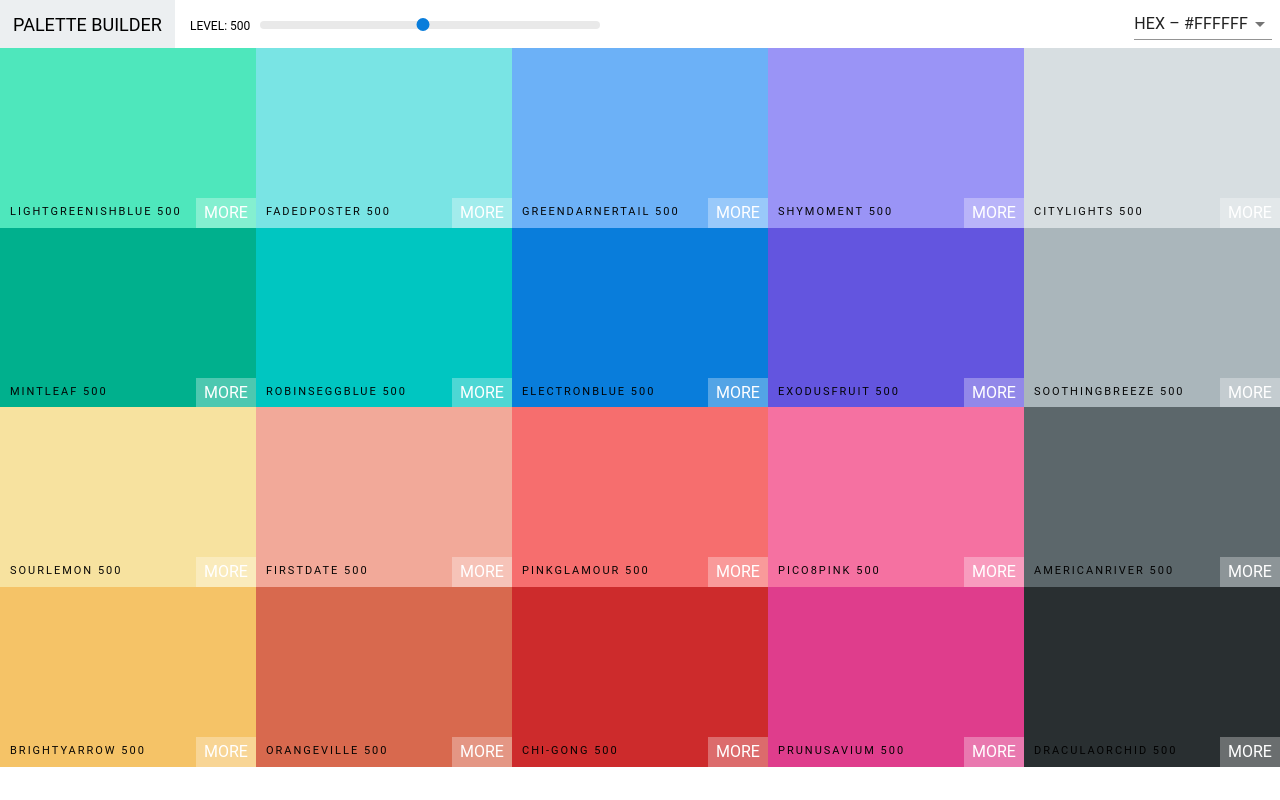
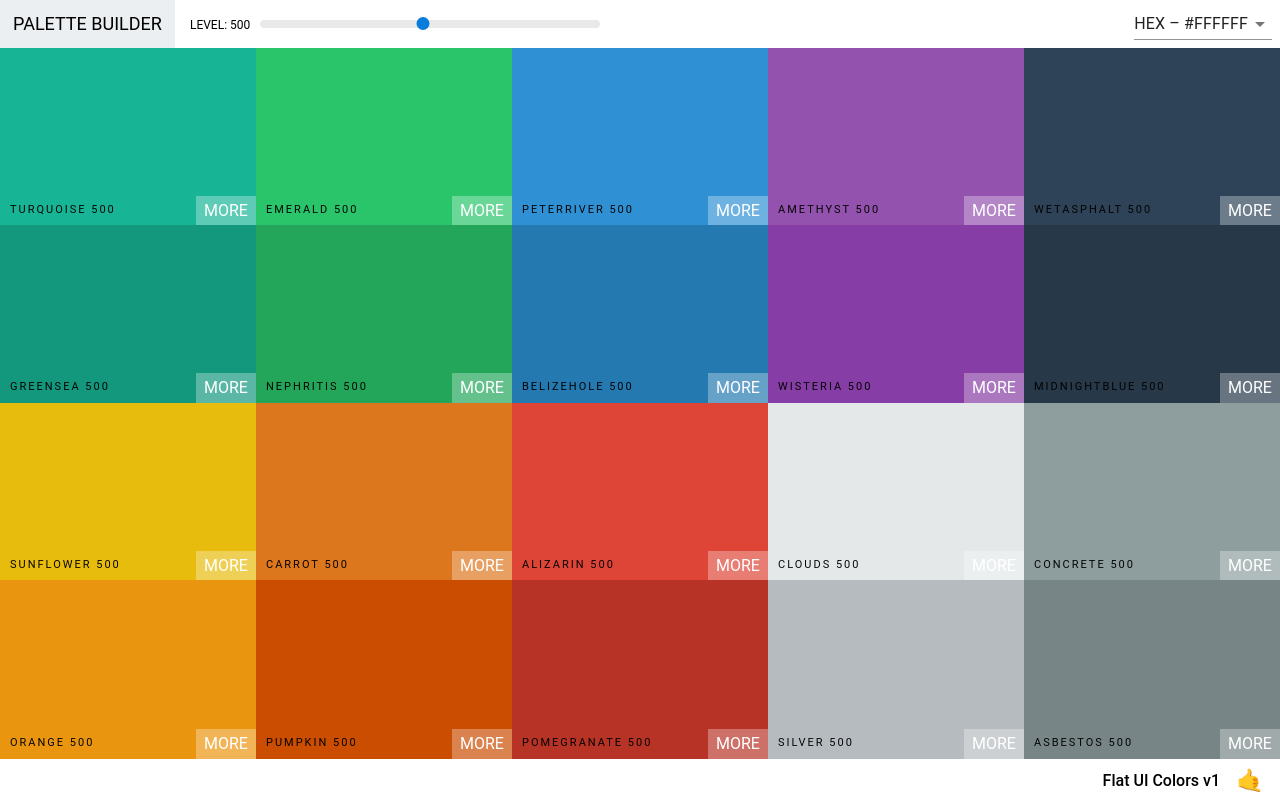
Before and after one commit to lawrencedarcy/colour-app, a React (Create React App) app in the folder color-app/: page / in a window 1280 px wide. Built offline with nearby package versions, Linux system fonts and the light colour scheme.

Commit message:
add palette footer

```diff
--- a/color-app/src/App.js
+++ b/color-app/src/App.js
@@ -12,7 +12,7 @@ class App extends Component {
       <div >
 
 
-      <Palette palette={generatePalette(seedColors[3])} />
+      <Palette palette={generatePalette(seedColors[1])} />
       </div>
 
 
--- a/color-app/src/ColorBox.css
+++ b/color-app/src/ColorBox.css
@@ -68,7 +68,7 @@
   width: 100%;
   height: 100%;
   opacity: 0;
-  transition: transform 0.9s ease-in-out;
+  transition: transform 1.1s ease-in-out;
   transform: scale(0.01)
 }
 
--- a/color-app/src/Navbar.css
+++ b/color-app/src/Navbar.css
@@ -61,6 +61,7 @@
   margin-left: auto;
   margin-right: 0.5rem;
   font-family: Roboto, monospace;
+  background-color: transparent;
 
 }
 
--- a/color-app/src/Navbar.js
+++ b/color-app/src/Navbar.js
@@ -65,7 +65,7 @@ class Navbar extends Component {
         <Snackbar
           anchorOrigin={{ vertical: "bottom", horizontal: "left" }}
           open={this.state.open}
-          autoHideDuration={1700}
+          autoHideDuration={2100}
           onClose={() => this.setState({open: false})}
     message={<span id="message-id">Format changed to {this.state.default.toUpperCase()}</span>}
 
--- a/color-app/src/Palette.css
+++ b/color-app/src/Palette.css
@@ -2,6 +2,8 @@
 .Palette {
 
 height: 100vh;
+display: flex;
+flex-direction: column;
 
 }
 
@@ -9,3 +11,18 @@ height: 100vh;
 
   height: 90%;
 }
+
+.Palette-footer {
+  background-color: white;
+  height: 5vh;
+  display: flex;
+  justify-content: flex-end;
+  align-items: center;
+  font-weight: 500;
+
+}
+
+.emoji {
+  font-size: 1.4rem;
+  margin: 1rem;
+}
--- a/color-app/src/Palette.js
+++ b/color-app/src/Palette.js
@@ -24,10 +24,10 @@ class Palette extends Component {
   }
 
   render() {
-    const { colors } = this.props.palette;
+    const { colors, emoji, paletteName } = this.props.palette;
     const { level, format } = this.state;
     const colorBoxes = colors[this.state.level].map(color => (
-      <ColorBox background={color[format]} name={color.name} />
+      <ColorBox background={color[format]} name={color.name} key={color.id} />
     ));
     return (
       <div className="Palette">
@@ -37,6 +37,11 @@ class Palette extends Component {
           changeLevel={this.changeLevel}
         />
         <div className="Palette-colors">{colorBoxes}</div>
+
+      <footer className="Palette-footer" >
+        {paletteName}
+        <span className="emoji">{emoji} </span>
+      </footer>
       </div>
     );
   }
--- a/color-app/src/colorHelpers.js
+++ b/color-app/src/colorHelpers.js
@@ -4,7 +4,7 @@ const levels = [50, 100, 200, 300, 400, 500, 600, 700, 800, 900];
 
 function generatePalette(palette) {
   let newPalette = {
-    paletteName: palette.palleteName,
+    paletteName: palette.paletteName,
     id: palette.id,
     emoji: palette.emoji,
     colors: {}
```
